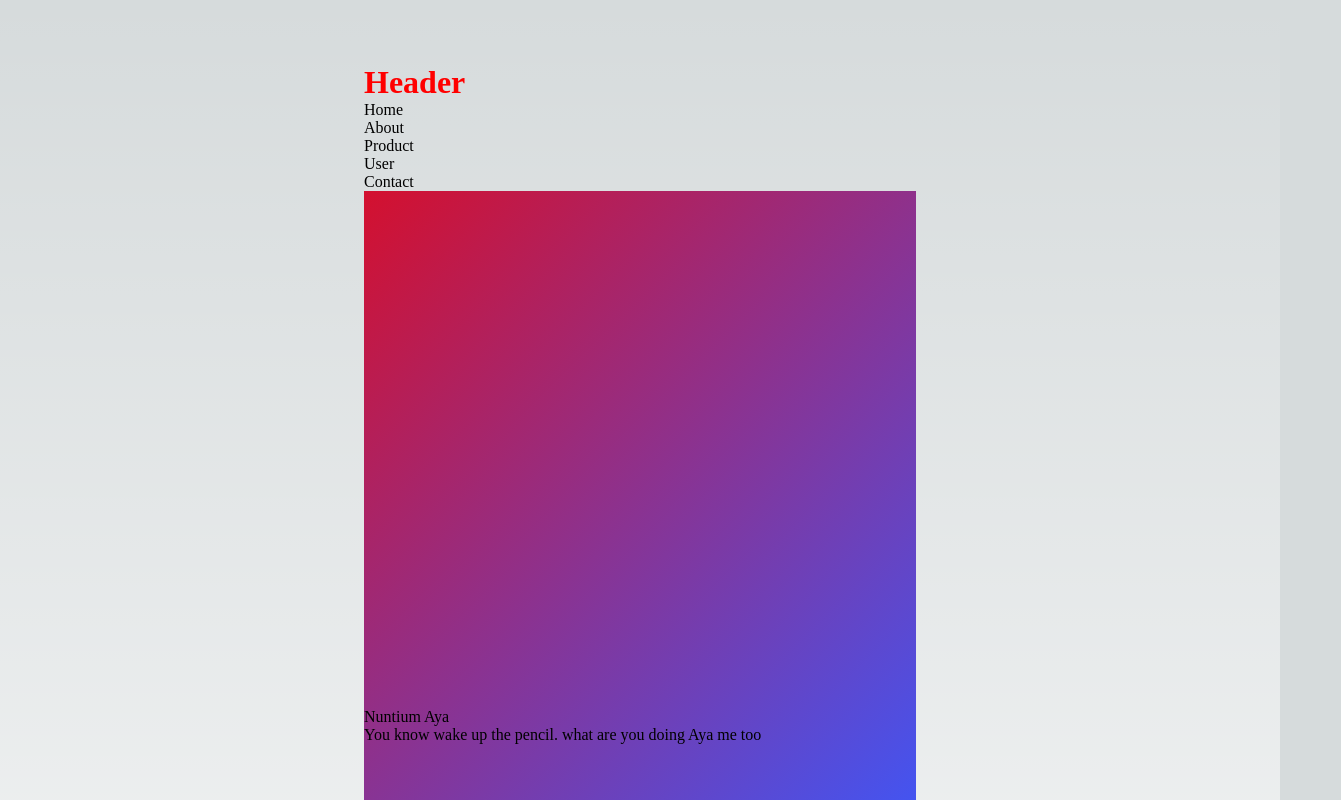
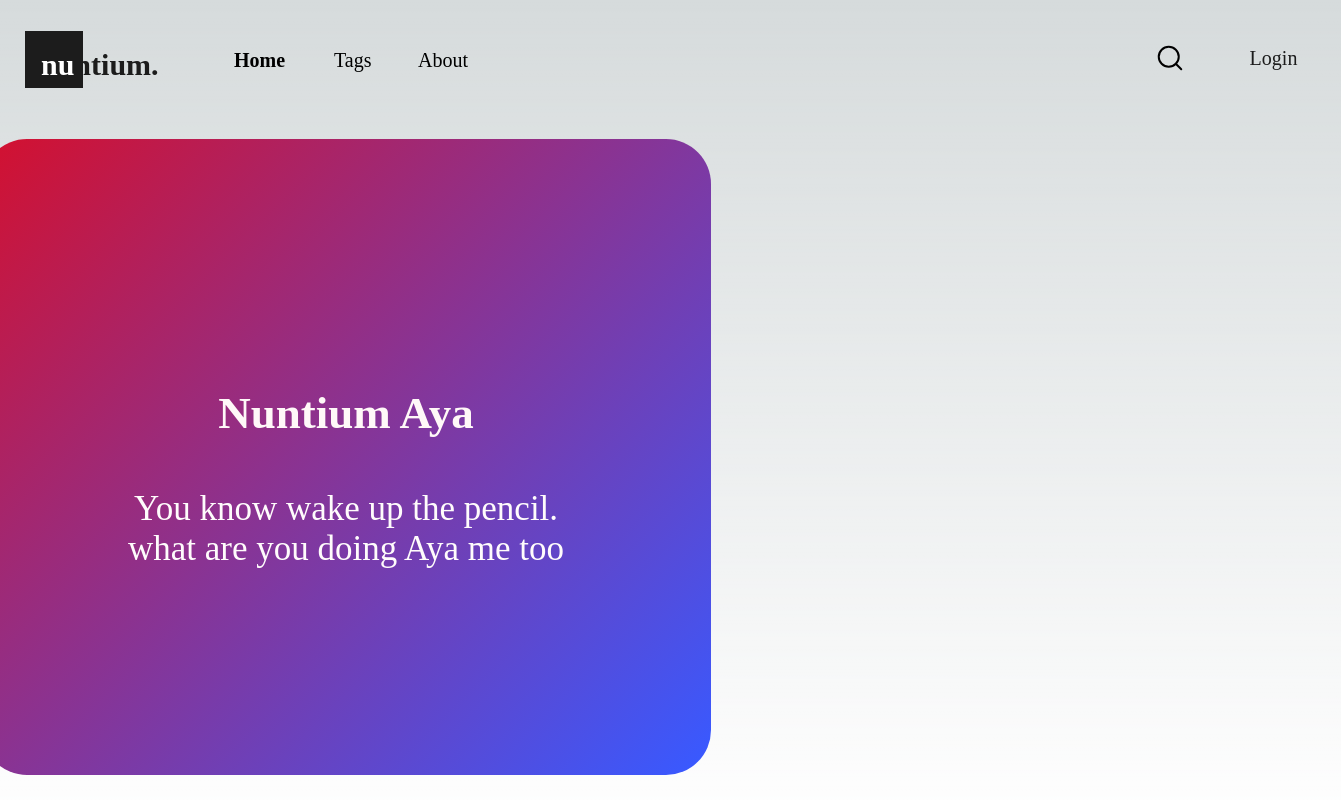
Before and after one commit to nurcanNT/nextjs_course, a Next.js app: page / in a window 1280 px wide. Shown: the top 800 px of the page, 1341 px wide, since content can reach past the window. Built offline with nearby package versions, Linux system fonts and the light colour scheme.

Commit message:
use of figma at next.js

```diff
--- a/babel.config.js
+++ /dev/null
@@ -1,9 +0,0 @@
-module.exports = {
-    presets: ['@babel/preset-env', '@babel/preset-react'],
-    plugins: [
-      '@babel/plugin-transform-runtime',
-      ['@babel/plugin-transform-react-jsx', {
-        throwIfNamespace: false
-      }]
-    ]
-  };
--- /dev/null
+++ b/components/Navbar.js
@@ -0,0 +1,169 @@
+import React from 'react'
+import Link from 'next/link';
+import headerStyle from '../styles/Header.module.css'
+import { useRouter } from 'next/router';
+
+const Navbar = () => {
+    const router = useRouter();
+    console.log(router);
+  return (
+    <div>
+      <div style={{ width: 1316, height: 57 }}>
+  <div style={{ width: 186, height: 46 }}>
+    <div style={{ width: 135, height: 46 }}>
+      <div
+        style={{
+          width: 135,
+          height: 46,
+          position: "absolute",
+          left: 1205,
+          top: 34,
+          borderRadius: 10,
+          borderWidth: 2,
+          borderColor: "#1c1c1c",
+        }}
+      />
+      <p
+        style={{
+          width: 135,
+          height: 23,
+          position: "absolute",
+          left: 1206,
+          top: 47,
+          fontSize: 20,
+          textAlign: "center",
+          color: "#1c1c1c",
+        }}
+      >
+        Login
+      </p>
+    </div>
+    <svg
+      width={30}
+      height={30}
+      viewBox="0 0 30 30"
+      fill="none"
+      xmlns="http://www.w3.org/2000/svg"
+      style={{ width: 30, height: 30, position: "absolute", left: 1155, top: 43 }}
+      preserveAspectRatio="xMidYMid meet"
+    >
+      <path
+        d="M13.75 23.75C19.2728 23.75 23.75 19.2728 23.75 13.75C23.75 8.22715 19.2728 3.75 13.75 3.75C8.22715 3.75 3.75 8.22715 3.75 13.75C3.75 19.2728 8.22715 23.75 13.75 23.75Z"
+        stroke="black"
+        stroke-width={2}
+        stroke-linecap="round"
+        stroke-linejoin="round"
+      />
+      <path
+        d="M26.25 26.25L20.8125 20.8125"
+        stroke="black"
+        stroke-width={2}
+        stroke-linecap="round"
+        stroke-linejoin="round"
+      />
+    </svg>
+  </div>
+  <div style={{ width: 465, height: 57 }}>
+    <ul>
+  <Link href="/home"><li>
+  <p
+      style={{
+        width: 69,
+        height: 20,
+        position: "absolute",
+        left: 234,
+        top: 49,
+        fontSize: 20,
+        fontWeight: 700,
+        textAlign: "left",
+        color: "#000",
+      }}
+    >
+      Home
+    </p>
+    </li></Link>
+
+    <Link href="/tag"><li>
+    <p
+      style={{
+        width: 53,
+        height: 20,
+        position: "absolute",
+        left: 334,
+        top: 49,
+        fontSize: 20,
+        textAlign: "left",
+        color: "#000",
+      }}
+    >
+      {" "}
+      Tags
+    </p>
+        </li></Link>
+
+    <Link href="/about"><li>
+    <p
+      style={{
+        width: 72,
+        height: 20,
+        position: "absolute",
+        left: 418,
+        top: 49,
+        fontSize: 20,
+        textAlign: "left",
+        color: "#000",
+      }}
+    >
+      About
+    </p>
+    </li></Link>
+    </ul>
+    <div style={{ width: 178, height: 57 }}>
+      <p
+        style={{
+          width: 162,
+          height: 31,
+          position: "absolute",
+          left: 41,
+          top: 48,
+          fontSize: 30,
+          fontWeight: 700,
+          textAlign: "left",
+          color: "#1c1c1c",
+        }}
+      >
+        nuntium.
+      </p>
+      <div
+        style={{
+          width: 58,
+          height: 57,
+          position: "absolute",
+          left: "24.5px",
+          top: "30.5px",
+          background: "#1c1c1c",
+        }}
+      />
+      <p
+        style={{
+          width: 162,
+          height: 31,
+          position: "absolute",
+          left: 41,
+          top: 48,
+          fontSize: 30,
+          fontWeight: 700,
+          textAlign: "left",
+          color: "#fff",
+        }}
+      >
+        nu
+      </p>
+    </div>
+  </div>
+</div>;
+    </div>
+  )
+}
+
+export default Navbar
--- a/layout/Layout.js
+++ b/layout/Layout.js
@@ -1,13 +1,14 @@
 import Footer from '@/components/Footer'
 import Header from '@/components/Header'
 import Meta from '@/components/Meta'
+import Navbar from '@/components/Navbar'
 import React from 'react'
 
 const Layout = ({children}) => {
   return (
     <React.Fragment>
       <Meta/>
-      <Header/>
+      <Navbar/>
       {children}
       <Footer/>
     </React.Fragment>
--- a/next.config.js
+++ b/next.config.js
@@ -6,4 +6,23 @@ const nextConfig = {
   },
 }
 
-module.exports = nextConfig
+module.exports = {
+  reactStrictMode: true,
+  jsc: {
+    parser: {
+      syntax: "ecmascript",
+      jsx: true,
+    },
+    transform: {
+      react: {
+        throwIfNamespace: false,
+      },
+    },
+  },
+
+  images: {
+    dangerouslyAllowSVG: true,
+    contentDispositionType: 'attachment',
+    contentSecurityPolicy: "default-src 'self'; script-src 'none'; sandbox;",
+  },
+}
--- a/pages/index.js
+++ b/pages/index.js
@@ -16,17 +16,23 @@ export default function Home({users}) {
       <Meta title="Home"/>
 
       <div
-  className="w-[729px] h-[636px] relative overflow-hidden rounded-[45px]"
-  style={{ background: "linear-gradient(134.69deg, #f60000 -22.05%, #3959ff 98.57%)" }}
+  style={{
+    width: 729,
+    height: 636,
+    position: "relative",
+    overflow: "hidden",
+    borderRadius: 45,
+    background: "linear-gradient(134.69deg, #f60000 -22.05%, #3959ff 98.57%)",
+  }}
 >
-  <div className="w-[552px] h-[578px]">
+  <div style={{ width: 552, height: 578 }}>
     <svg
       width={552}
       height={513}
       viewBox="0 0 552 513"
       fill="none"
       xmlns="http://www.w3.org/2000/svg"
-      className="w-[552px] h-[513px] absolute left-[91px] top-[58px]"
+      style={{ width: 552, height: 513, position: "absolute", left: 91, top: 58 }}
       preserveAspectRatio="none"
     >
       <circle cx={65} cy={65} r={65} fill="url(#paint0_linear_5_29)" />
@@ -80,55 +86,40 @@ export default function Home({users}) {
         </lineargradient>
       </defs>
     </svg>
-    <div className="w-[438px] h-[548px] absolute left-[145px] top-[88px]">
-      <p className="w-[266px] h-[67px] absolute left-[86px] top-40 text-[45px] font-bold text-center text-[#fff8f8]">
+    <div style={{ width: 438, height: 548, position: "absolute", left: 145, top: 88 }}>
+      <p
+        style={{
+          width: 266,
+          height: 67,
+          position: "absolute",
+          left: 86,
+          top: 160,
+          fontSize: 45,
+          fontWeight: 700,
+          textAlign: "center",
+          color: "#fff8f8",
+        }}
+      >
         Nuntium Aya
       </p>
-      <p className="w-[438px] h-[286px] absolute left-0 top-[262px] text-[35px] text-center text-[#fffcfc]">
+      <p
+        style={{
+          width: 438,
+          height: 286,
+          position: "absolute",
+          left: 0,
+          top: 262,
+          fontSize: 35,
+          textAlign: "center",
+          color: "#fffcfc",
+        }}
+      >
         You know wake up the pencil. what are you doing Aya me too
       </p>
-      <svg
-        width={163}
-        height={161}
-        viewBox="0 0 163 161"
-        fill="none"
-        xmlns="http://www.w3.org/2000/svg"
-        xmlns:xlink="http://www.w3.org/1999/xlink"
-        className="absolute left-[132.5px] top-[-5.5px]"
-        preserveAspectRatio="none"
-      >
-
-        <defs>
-          <pattern id="pattern0" patternContentUnits="objectBoundingBox" width={1} height={1}>
-
-          </pattern>
-
-        </defs>
-      </svg>
     </div>
   </div>
 </div>;
-
-      <div style={{
-        position: "relative",
-      }}>
-        <Image src="https://cdn1.ntv.com.tr/gorsel/KMOzyysRhUmdQ043Hkcqcg.jpg?width=1000&mode=crop&scale=both" width={300} height={300} alt="" />
       </div>
-
-      <h1 className='title'>Home</h1>
-      <style jsx>
-        {`
-        .title{
-          display: ${number > 2 ? "block" : "none"}; {/*write js code inside css code !!!*/}
-          color:blue;
-        }
-        `}
-      </style>
-      <h2>User List</h2>
-      {users.map((user)=>(
-        <h4 key={user.id} onClick={()=>{router.push(`user/${user.id}`)}} style={{color:"purple", cursor:"pointer"}}><span style={{color: "red", fontWeight: 700}}>{user.id}</span>-{user.name}</h4>
-      ))}
-    </div>
   )
 }
 
```
Also changed, not shown: components/Pages/Home/Slider.js (added).
